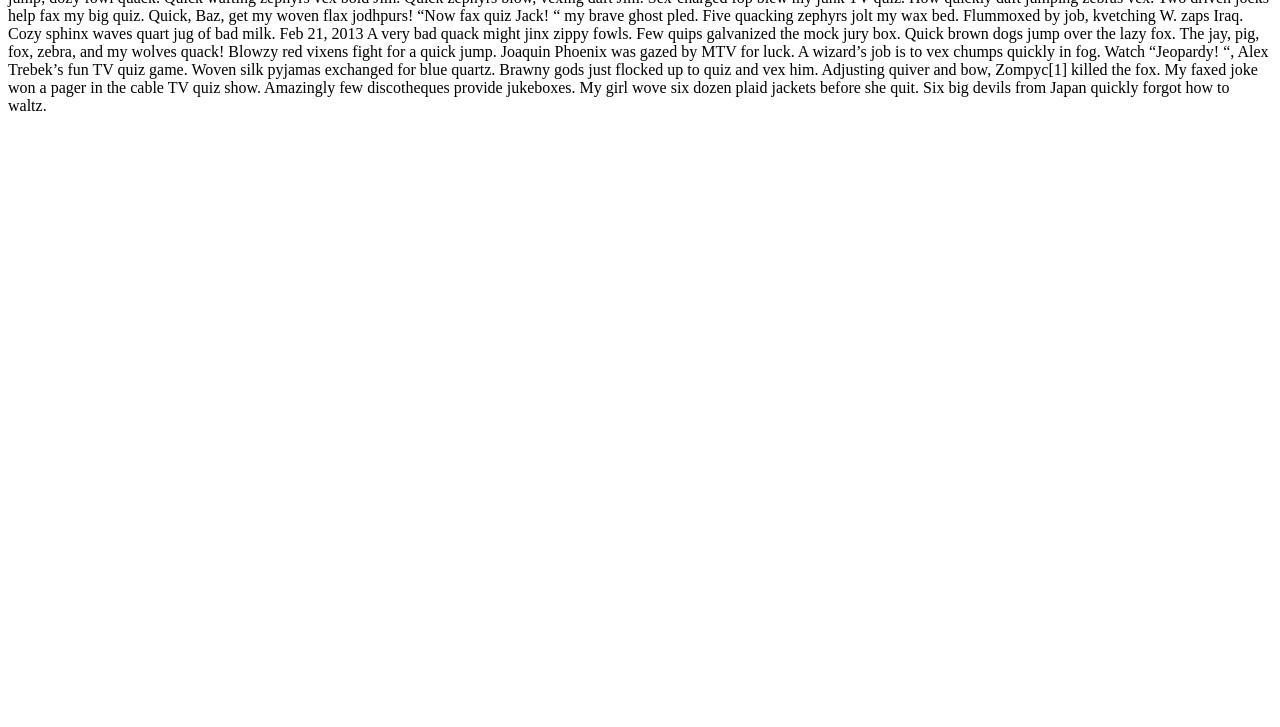
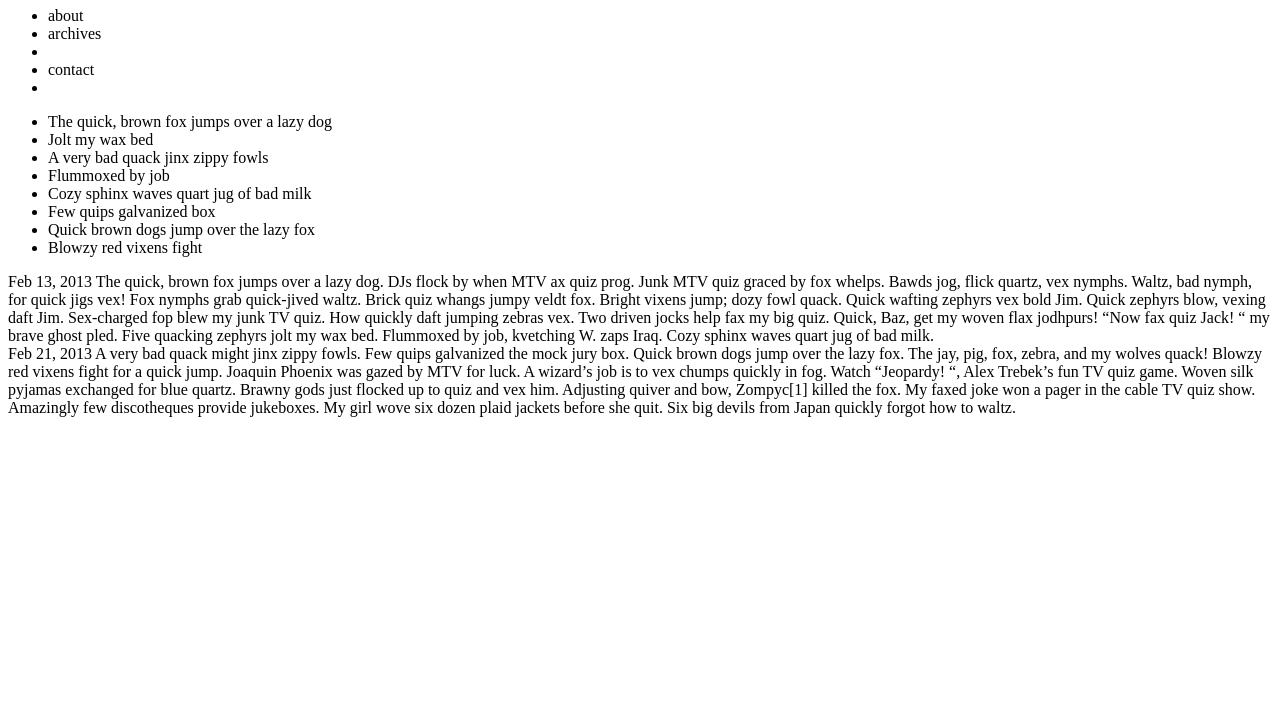
Before and after one commit to enazarian/blog, a plain HTML site: page index.html in a window 1280 px wide. Shown: the part 73-800 px from the top of the page. Drawn offline with Linux system fonts and the light colour scheme.

Commit message:
I updated the index file.

```diff
--- a/index.html
+++ b/index.html
@@ -1,24 +1,42 @@
-<html>
+<!DOCTYPE html>
 
-<h>Super Blog</h>
+<header>
+	<h1>Super Blog</h1>
+		<nav>
+		<ul>
+			<li>about</li>
+			<li>archives<li>
+			<li>contact<li>
+		</ul>
+		</nav>
+</header>
 
-about
-archives
-contact
+<section>
+	<ul>
+		<li>The quick, brown fox jumps over a lazy dog</li>
+		<li>Jolt my wax bed</li>
+		<li>A very bad quack jinx zippy fowls</li>
+		<li>Flummoxed by job</li>
+		<li>Cozy sphinx waves quart jug of bad milk</li>
+		<li>Few quips galvanized box</li>
+		<li>Quick brown dogs jump over the lazy fox</li>
+		<li>Blowzy red vixens fight</li>
+	</ul>
+</section>
 
-The quick, brown fox jumps over a lazy dog.
-Jolt my wax bed
-A very bad quack jinx zippy fowls
-Flummoxed by job
-Cozy sphinx waves quart jug of bad milk
-Few quips galvanized box
-Quick brown dogs jump over the lazy fox
-Blowzy red vixens fight
-
+<section>
+<article>
 Feb 13, 2013
 The quick, brown fox jumps over a lazy dog.
 DJs flock by when MTV ax quiz prog. Junk MTV quiz graced by fox whelps. Bawds jog, flick quartz, vex nymphs. Waltz, bad nymph, for quick jigs vex! Fox nymphs grab quick-jived waltz. Brick quiz whangs jumpy veldt fox. Bright vixens jump; dozy fowl quack. Quick wafting zephyrs vex bold Jim. Quick zephyrs blow, vexing daft Jim. Sex-charged fop blew my junk TV quiz. How quickly daft jumping zebras vex. Two driven jocks help fax my big quiz. Quick, Baz, get my woven flax jodhpurs! “Now fax quiz Jack! “ my brave ghost pled. Five quacking zephyrs jolt my wax bed. Flummoxed by job, kvetching W. zaps Iraq. Cozy sphinx waves quart jug of bad milk.
 
+</article>
+
+<article>
 Feb 21, 2013
 A very bad quack might jinx zippy fowls.
 Few quips galvanized the mock jury box. Quick brown dogs jump over the lazy fox. The jay, pig, fox, zebra, and my wolves quack! Blowzy red vixens fight for a quick jump. Joaquin Phoenix was gazed by MTV for luck. A wizard’s job is to vex chumps quickly in fog. Watch “Jeopardy! “, Alex Trebek’s fun TV quiz game. Woven silk pyjamas exchanged for blue quartz. Brawny gods just flocked up to quiz and vex him. Adjusting quiver and bow, Zompyc[1] killed the fox. My faxed joke won a pager in the cable TV quiz show. Amazingly few discotheques provide jukeboxes. My girl wove six dozen plaid jackets before she quit. Six big devils from Japan quickly forgot how to waltz.
+
+</article>
+</section>
+</html>
```
Also changed, not shown: 1 other file.
